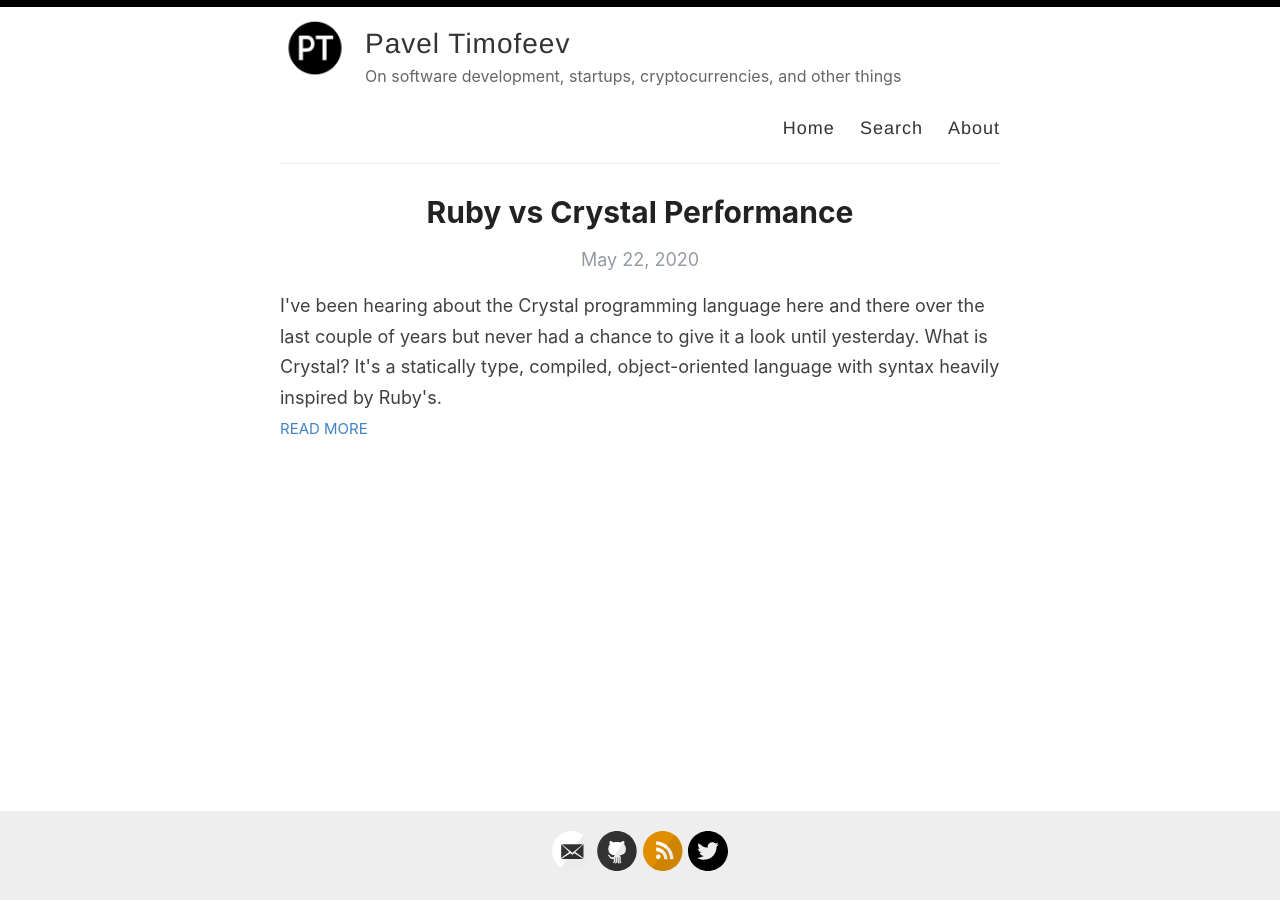
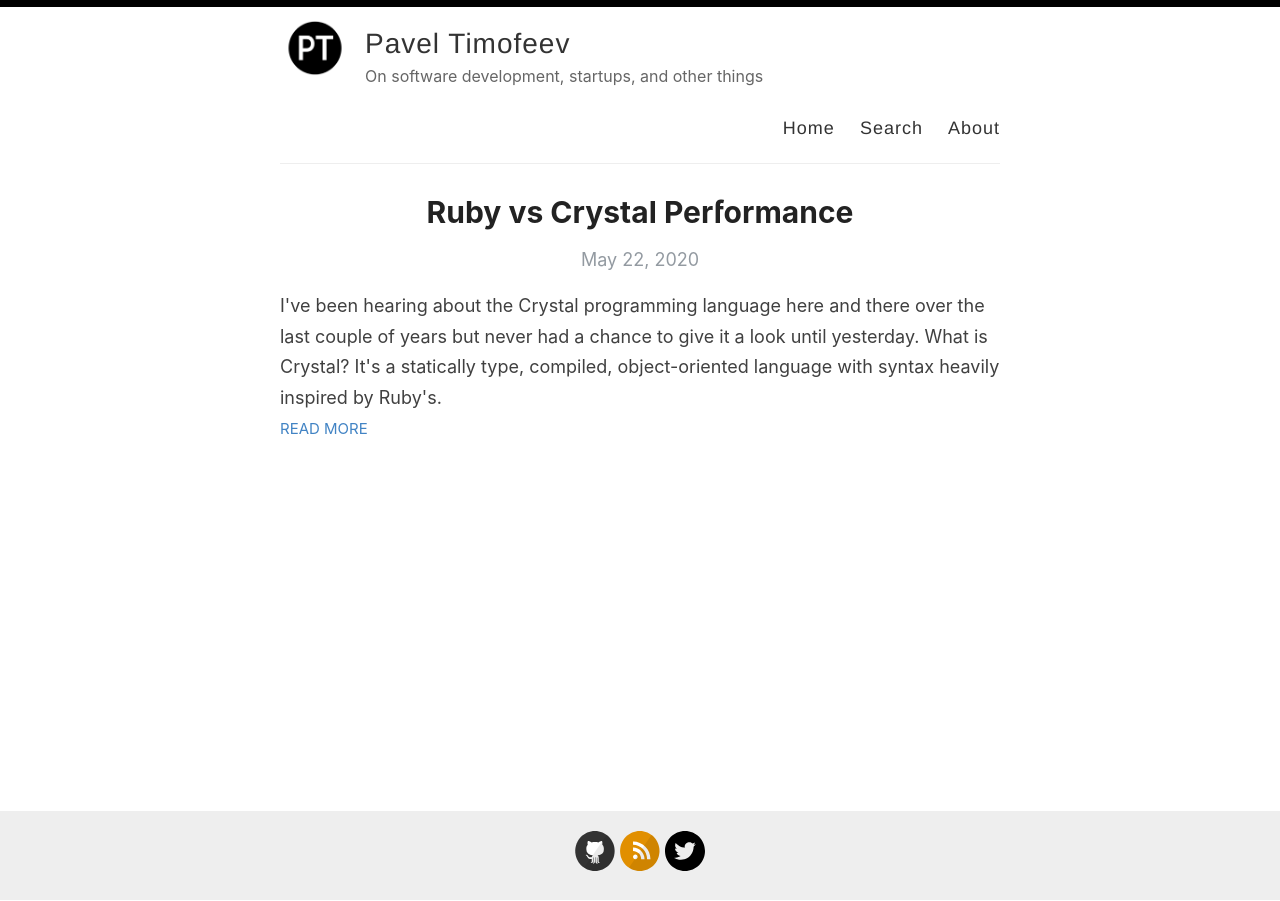
Before and after one commit to ptcodes/ptcodes.github.io, a Jekyll site: the page built from index.html, in a window 1280 px wide. Built offline with Jekyll 4.4.1, drawn with Linux system fonts in a browser that asks for light colours; the list of posts is cut into pages by our own code.

Commit message:
update config

```diff
--- a/_config.yml
+++ b/_config.yml
@@ -9,7 +9,7 @@ name: Pavel Timofeev
 author: Pavel Timofeev
 
 # Short bio or description (displayed in the header)
-description: On software development, startups, cryptocurrencies, and other things
+description: On software development, startups, and other things
 
 # URL of your avatar or profile pic (you could use your GitHub profile pic)
 avatar: /images/logo.png
@@ -21,7 +21,7 @@ avatar: /images/logo.png
 # Includes an icon in the footer for each username you enter
 footer-links:
   dribbble:
-  email: pav.timofeev@gmail.com
+  email:
   facebook:
   flickr:
   github: komrade
@@ -84,7 +84,7 @@ plugins:
 
 include: ['_pages']
 
-paginate: 6
+paginate: 5
 paginate_path: /page:num/
 
 # Exclude these files from your production _site
```
